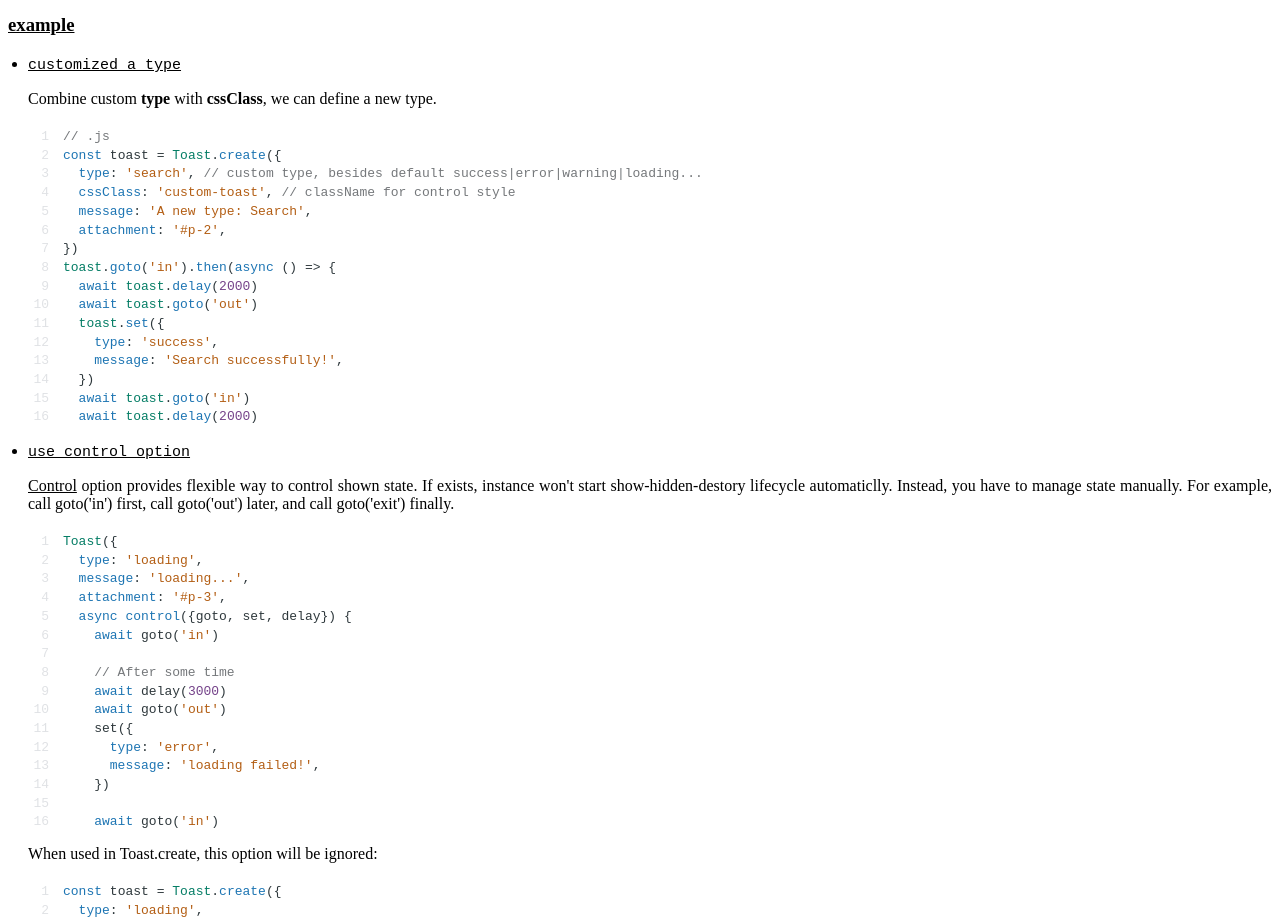
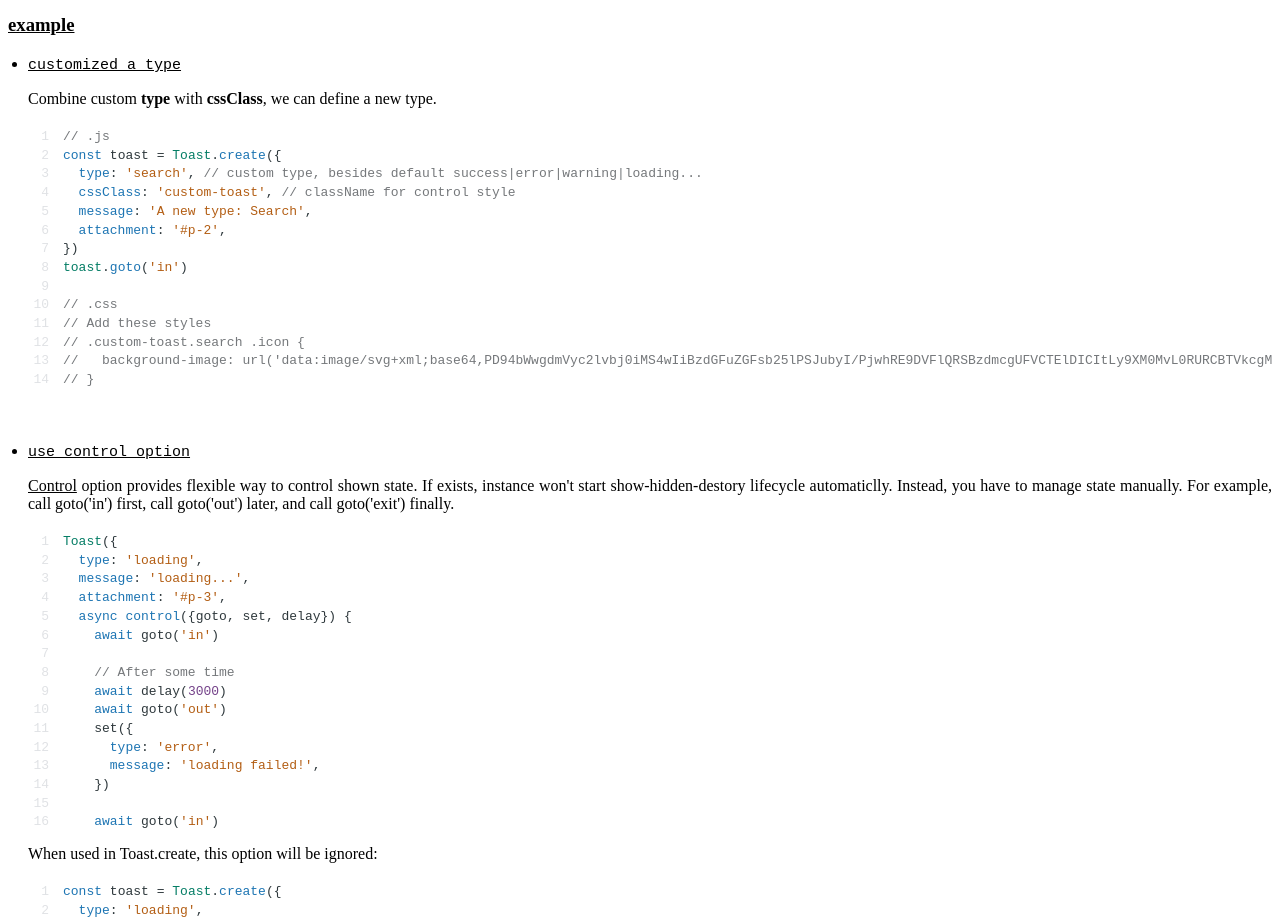
Before and after one commit to senwii/toast, a React app: page / in a window 1280 px wide. Shown: the part 3960-4881 px from the top of the page. Built offline with nearby package versions, Linux system fonts and the light colour scheme.

Commit message:
feat: 文档优化

```diff
--- a/src/components/CodeField/index.tsx
+++ b/src/components/CodeField/index.tsx
@@ -45,9 +45,9 @@ export default function CodeField(props:CodeFieldProp) {
     const execStr = doc.getValue()
     let container
     if (props.sandboxId) {
-      container = presentZoneRef.current.querySelector('.toast-group-container')
+      container = [...presentZoneRef.current.children as unknown as Array<HTMLElement>].find(el => el.className.indexOf('toast-group-container') !== -1)
     } else if (props.attachment) {
-      container = props.attachment.querySelector('.toast-group-container')
+      container = [...props.attachment.children as unknown as Array<HTMLElement>].find(el => el.className.indexOf('toast-group-container') !== -1)
     }
     container?.remove()
     try {
--- a/src/index.tsx
+++ b/src/index.tsx
@@ -24,8 +24,9 @@ function App() {
         'Already support 4 types: success|error|warning|loading.',
         'You can also override or add your own type by style.',
         'For example: Shrink',
-        'Another exmaple: tremble',
-        'The minimal use is Toast(\'message\')',
+        'Another example: tremble',
+        'import Toast from \'@senwii/toast\';',
+        'Toast(\'message\');',
         length,
       }
       for(let i=0;;i++) {
@@ -320,18 +321,7 @@ const toast = Toast.create({
   message: 'A new type: Search',
   attachment: '#p-2',
 })
-toast.goto('in').then(async () => {
-  await toast.delay(2000)
-  await toast.goto('out')
-  toast.set({
-    type: 'success',
-    message: 'Search successfully!',
-  })
-  await toast.goto('in')
-  await toast.delay(2000)
-  await toast.goto('out')
-  await toast.goto('exit')
-})
+toast.goto('in')
 
 // .css
 // Add these styles
```
